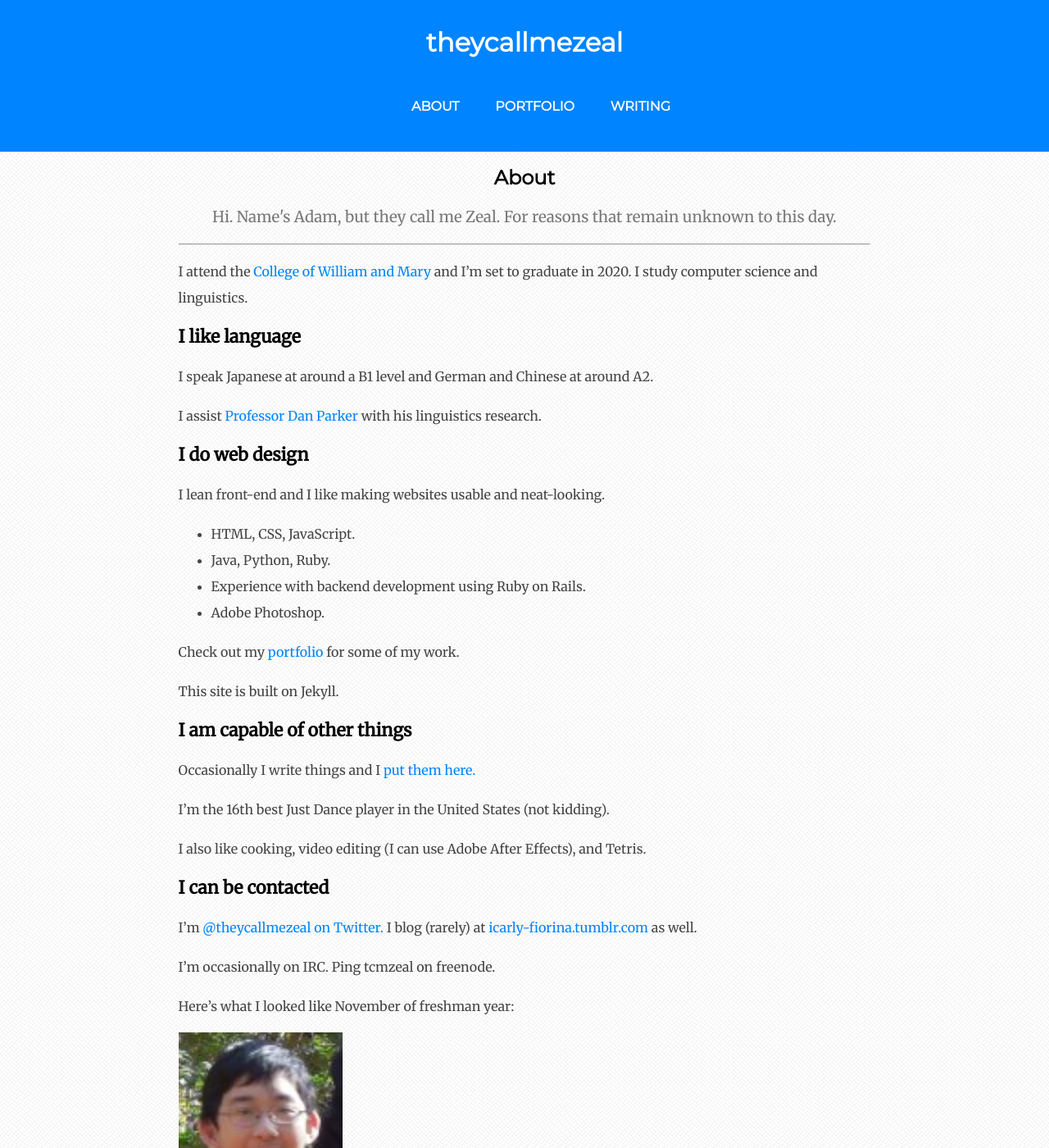
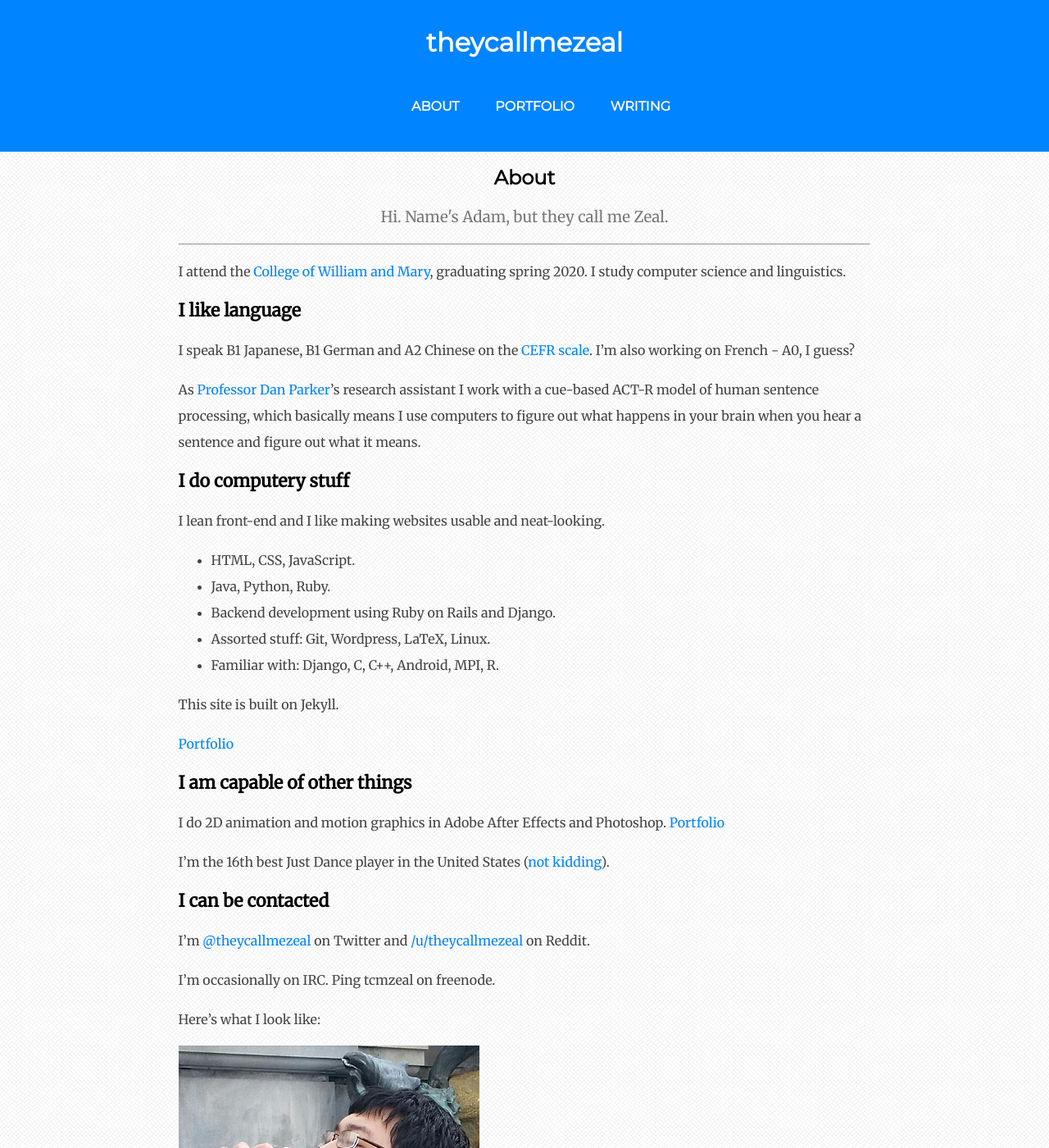
Before and after one commit to theycallmezeal/theycallmezeal.github.io, a Jekyll site: the page built from about.md, in a window 1280 px wide and 1400 px high. Shown: the whole window at 82% size. Built offline with Jekyll 4.4.1, drawn with Linux system fonts in a browser that asks for light colours.

Commit message:
update various things

```diff
--- a/_layouts/default.html
+++ b/_layouts/default.html
@@ -13,11 +13,11 @@
 	</head>
 	<body>
 		<header>
-				<h1><a href="/index.html">theycallmezeal</a></h1>
+				<h1><a href="/index">theycallmezeal</a></h1>
 				<ul>
-					<li><a href="/about.html">ABOUT</a></li>
-					<li><a href="/portfolio.html">PORTFOLIO</a></li>
-					<li><a href="/writing.html">WRITING</a></li>
+					<li><a href="/about">ABOUT</a></li>
+					<li><a href="/portfolio">PORTFOLIO</a></li>
+					<li><a href="/writing">WRITING</a></li>
 				</ul>
 		</header>
 
--- a/about.md
+++ b/about.md
@@ -1,44 +1,43 @@
 ---
 layout: default
 title: About
-subtitle: Hi. Name's Adam, but they call me Zeal. For reasons that remain unknown to this day.
+subtitle: Hi. Name's Adam, but they call me Zeal.
 ---
 
-I attend the [College of William and Mary](http://wm.edu) and I'm set to graduate in 2020. I study computer science and linguistics.
+I attend the [College of William and Mary](http://wm.edu), graduating spring 2020. I study computer science and linguistics.
 
 # I like language
 
-I speak Japanese at around a B1 level and German and Chinese at around A2.
+I speak B1 Japanese, B1 German and A2 Chinese on the [CEFR scale](https://en.wikipedia.org/wiki/Common_European_Framework_of_Reference_for_Languages). I'm also working on French - A0, I guess?
 
-I assist [Professor Dan Parker](http://parker.blogs.wm.edu) with his linguistics research.
+As [Professor Dan Parker](http://www.wm.edu/as/linguistics/parker/about.html)'s research assistant I work with a cue-based ACT-R model of human sentence processing, which basically means I use computers to figure out what happens in your brain when you hear a sentence and figure out what it means.
 
-# I do web design
+# I do computery stuff
 
 I lean front-end and I like making websites usable and neat-looking.
 
 * HTML, CSS, JavaScript.
 * Java, Python, Ruby.
-* Experience with backend development using Ruby on Rails.
-* Adobe Photoshop.
-
-Check out my [portfolio](portfolio.html) for some of my work.
+* Backend development using Ruby on Rails and Django.
+* Assorted stuff: Git, Wordpress, LaTeX, Linux.
+* Familiar with: Django, C, C++, Android, MPI, R.
 
 This site is built on Jekyll.
 
+[Portfolio](portfolio#computery)
+
 # I am capable of other things
 
-Occasionally I write things and I [put them here.](writing.html)
+I do 2D animation and motion graphics in Adobe After Effects and Photoshop. [Portfolio](portfolio#video)
 
-I'm the 16th best Just Dance player in the United States (not kidding).
-
-I also like cooking, video editing (I can use Adobe After Effects), and Tetris.
+I'm the 16th best Just Dance player in the United States ([not kidding](https://youtu.be/AUqUBdKvraI)).
 
 # I can be contacted
 
-I'm [@theycallmezeal on Twitter.](http://twitter.com/theycallmezeal) I blog (rarely) at [icarly-fiorina.tumblr.com](http://icarly-fiorina.tumblr.com) as well.
+I'm [@theycallmezeal](http://twitter.com/theycallmezeal) on Twitter and [/u/theycallmezeal](http://reddit.com/u/theycallmezeal) on Reddit.
 
 I'm occasionally on IRC. Ping tcmzeal on freenode.
 
-Here's what I looked like November of freshman year:
+Here's what I look like:
 
-![My hideous face](images/myhideousface.png)
+![Me enjoying a delicious beverage](images/coke.png)
```
Also changed, not shown: portfolio.md (+11 -13 lines), images/airpnp.png (renamed from airpnp.png), images/coke.png (added).
